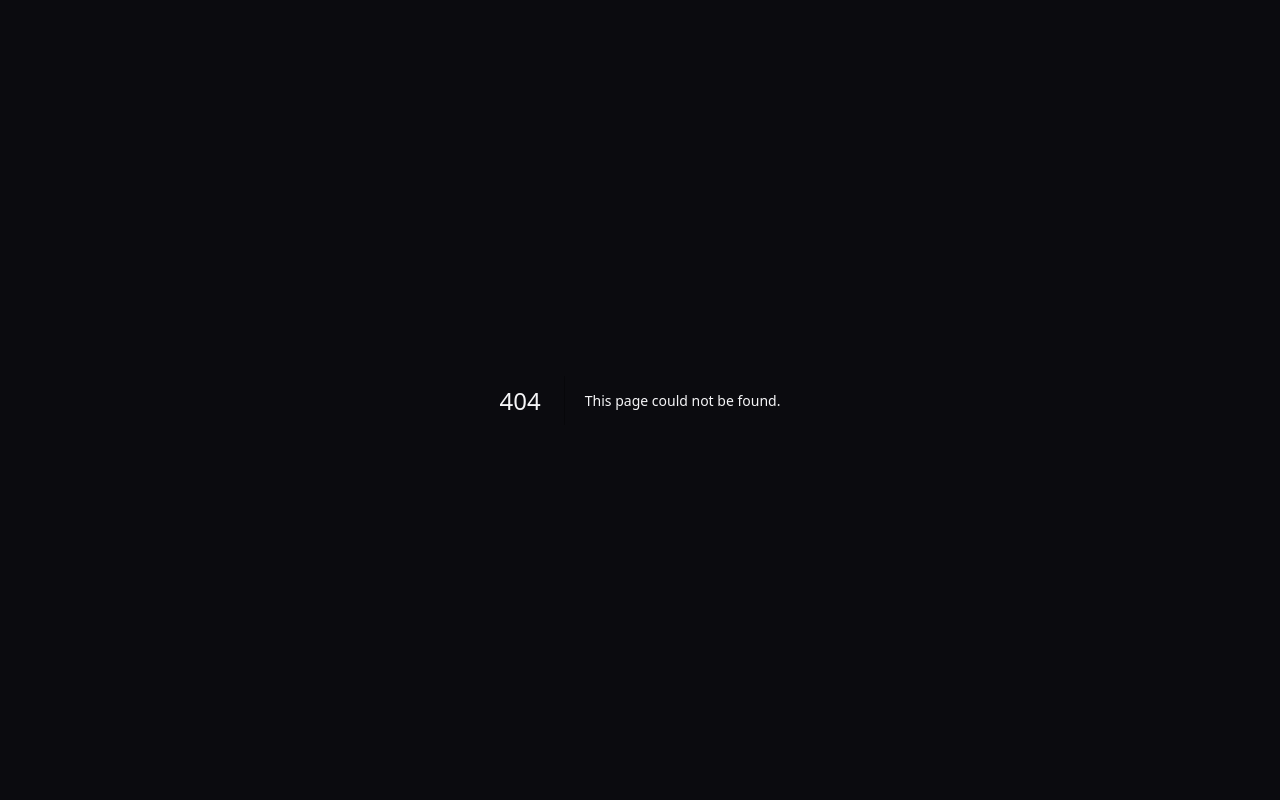
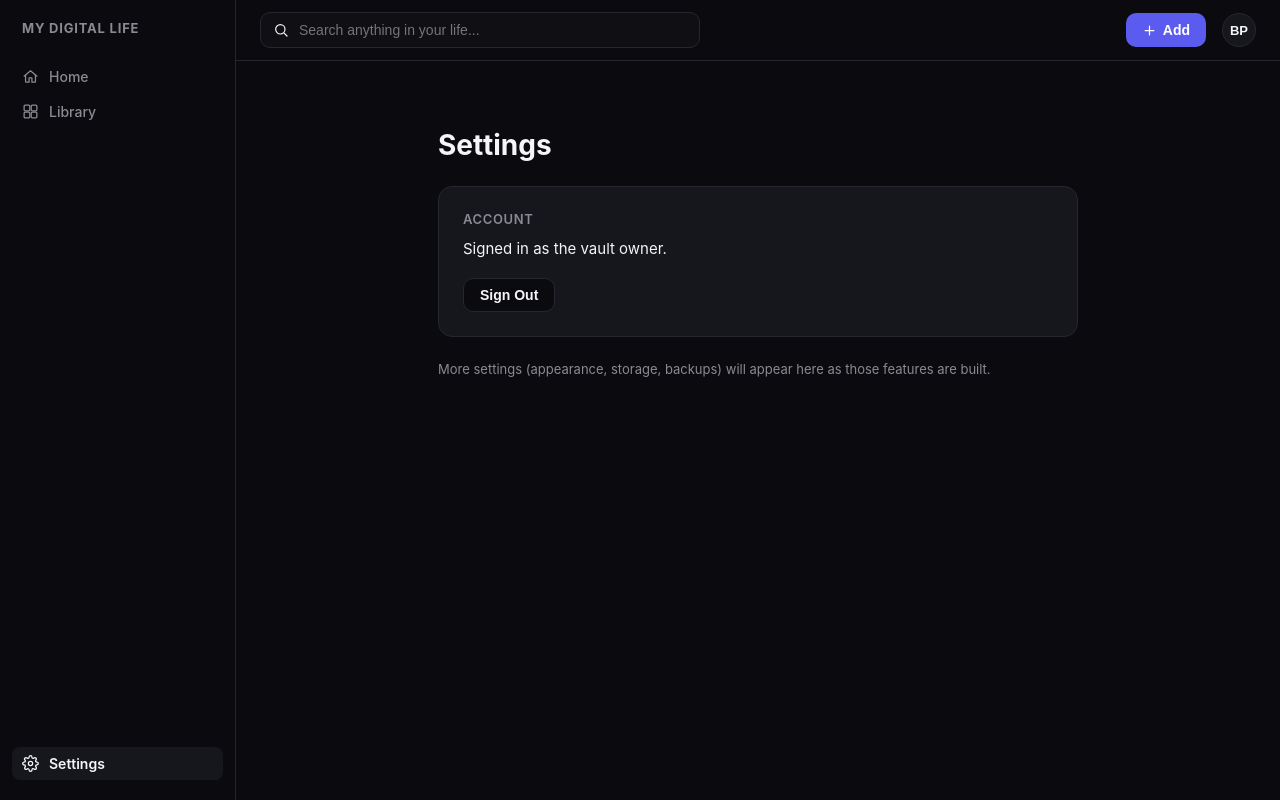
Before and after one commit to customerservice-prog/pinedapower, a Next.js app: page /settings in a window 1280 px wide. Before the commit this address had no page. Built offline with nearby package versions, Linux system fonts and the light colour scheme.

Commit message:
Create SettingsPage component with logout functionality

```diff
--- /dev/null
+++ b/app/settings/page.tsx
@@ -0,0 +1,59 @@
+import AppShell from "../components/AppShell";
+import { COLORS, RADIUS } from "../components/theme";
+
+export const dynamic = "force-dynamic";
+
+export default function SettingsPage() {
+  return (
+    <AppShell active="settings" currentFolderId={null}>
+      <div style={{ maxWidth: 640, margin: "0 auto", padding: "48px 32px 64px" }}>
+        <h1 style={{ fontSize: 28, fontWeight: 700, marginBottom: 24 }}>Settings</h1>
+
+        <div
+          style={{
+            border: `1px solid ${COLORS.border}`,
+            borderRadius: RADIUS.lg,
+            background: COLORS.surface,
+            padding: 24,
+          }}
+        >
+          <div
+            style={{
+              fontSize: 13,
+              color: COLORS.textSecondary,
+              textTransform: "uppercase",
+              letterSpacing: 0.6,
+              fontWeight: 600,
+              marginBottom: 12,
+            }}
+          >
+            Account
+          </div>
+          <div style={{ fontSize: 15, marginBottom: 20 }}>Signed in as the vault owner.</div>
+          <form action="/api/auth/logout" method="POST">
+            <button
+              type="submit"
+              style={{
+                padding: "8px 16px",
+                borderRadius: RADIUS.md,
+                border: `1px solid ${COLORS.border}`,
+                background: COLORS.background,
+                color: COLORS.textPrimary,
+                fontSize: 14,
+                fontWeight: 600,
+                cursor: "pointer",
+              }}
+            >
+              Sign Out
+            </button>
+          </form>
+        </div>
+
+        <div style={{ fontSize: 13, color: COLORS.textSecondary, marginTop: 24 }}>
+          More settings (appearance, storage, backups) will appear here as those features are
+          built.
+        </div>
+      </div>
+    </AppShell>
+  );
+}
```
